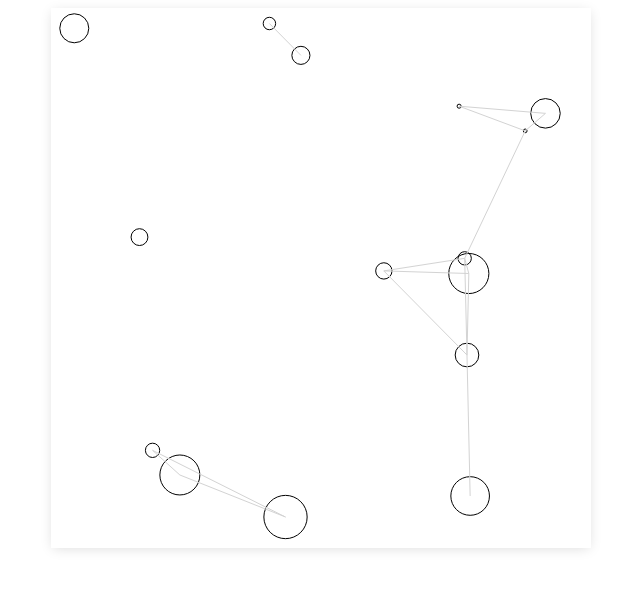
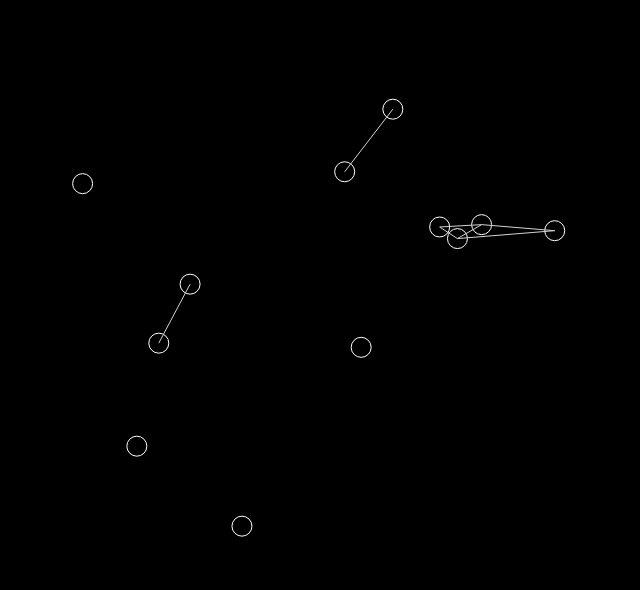
Before and after one commit to nischwa/canvas-drawings, a website with bundled scripts: page index.html in a window 1280 px wide. Shown: the whole page, without its empty margins (319-959 px from the left). Built offline with nearby package versions, Linux system fonts and the light colour scheme.

Commit message:
feat: switches to white on black

```diff
--- a/index.html
+++ b/index.html
@@ -5,6 +5,11 @@
     <meta name="viewport" content="width=device-width, initial-scale=1.0">
     <title>Canvas Basics</title>
     <style>
+        body {
+            margin: 0;
+            padding: 0;
+            background-color: #000;
+        }
         canvas {
             margin: auto;
             display: block;
--- a/src/script.ts
+++ b/src/connected-bubbles.ts
@@ -3,19 +3,20 @@ import { randomMinMax } from './utils';
 
 const canvas: HTMLCanvasElement = document.querySelector('#js-canvas')!;
 const ctx: CanvasRenderingContext2D = canvas?.getContext('2d')!;
+
 const {width, height} = canvas.getBoundingClientRect();
 
-const myContext = new DrawingContext(ctx, canvas);
+const myContext = new DrawingContext(ctx, canvas, 'black');
 const connector = new InterConnectionObserver();
 
 // Fill drawing context with circles
-for (let i = 0; i < 15; i++) {
+for (let i = 0; i < 12; i++) {
     // const start = new Vector(randomMinMax(100, 500), randomMinMax(100, 500));
     const start = new Vector(width * 0.5, height * 0.5);
     const circle = new Circle(
         start.x,
         start.y,
-        randomMinMax(1, 25),
+        randomMinMax(10, 10),
         ctx,
         canvas.getBoundingClientRect()
     );
@@ -23,7 +24,6 @@ for (let i = 0; i < 15; i++) {
     connector.addObject(circle);
 }
 
-connector.update();
 const animation = () => {
     myContext.animate();
     connector.update();
--- a/src/index.ts
+++ b/src/index.ts
@@ -1 +1 @@
-import './script';
+import './connected-bubbles';
--- a/src/objects.ts
+++ b/src/objects.ts
@@ -53,7 +53,7 @@ export class Circle {
         this.borders = boundaries;
 
         this.draw();
-        this.velocity = new RandomVector(2);
+        this.velocity = new RandomVector(4);
     }
 
     update() {
@@ -77,6 +77,7 @@ export class Circle {
 
     lineTo(x: number, y: number) {
         this.ctx.save();
+        this.ctx.lineWidth = 1;
         this.ctx.strokeStyle = "lightgray";
         this.ctx.beginPath();
         this.ctx.moveTo(this.x, this.y);
@@ -86,9 +87,12 @@ export class Circle {
     }
 
     draw() {
+        this.ctx.save()
+        this.ctx.strokeStyle = 'white';
         this.ctx.beginPath();
         this.ctx.arc(this.x, this.y, this.radius, 0, Math.PI * 2);
         this.ctx.stroke();
+        this.ctx.restore()
     }
 
     clear() {
@@ -122,7 +126,7 @@ export class InterConnectionObserver {
             const others: IBasicDrawingObject[] = this.objects.slice(index + 1, this.objects.length);
             others.forEach(other => {
                 const distance = this.getDistance(current, other);
-                if (distance < 150) {
+                if (distance < 100) {
                     current.lineTo(other.x, other.y);
                 }
             })
--- a/src/utils.ts
+++ b/src/utils.ts
@@ -1,3 +1,5 @@
+import { IBasicDrawingObject } from "./interfaces";
+
 export function randomMinMax(min, max) {
     return Math.random() * (max - min) + min;
 }
```
